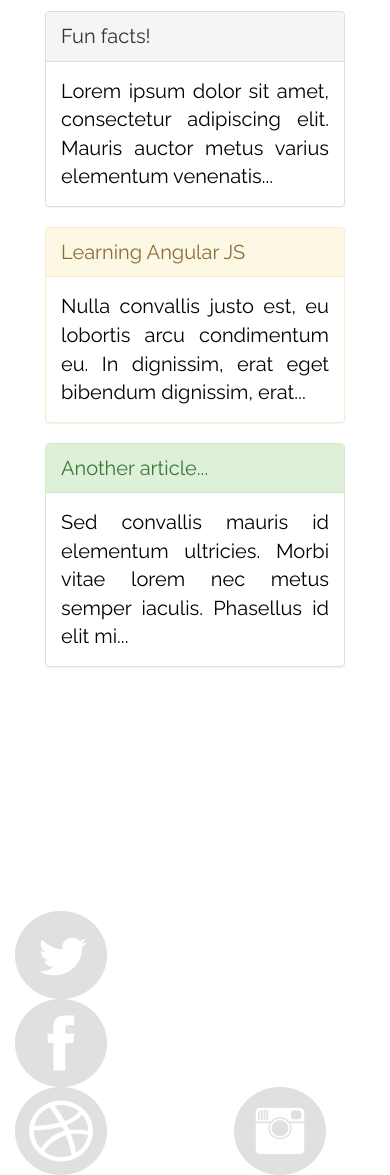
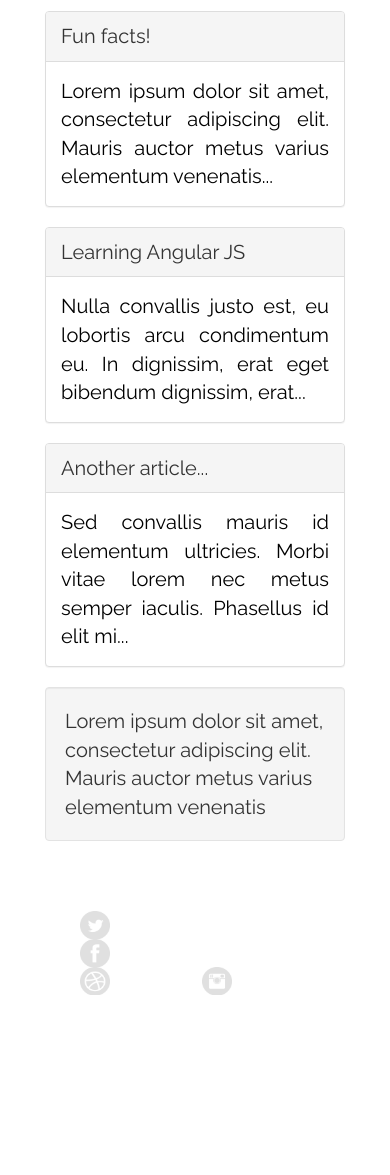
Before and after one commit to kovacssupki/ForumForYou, a website: page public/index.html at #/login in a window 390 px wide. Shown: the part 521-1696 px from the top of the page. After the commit the page ends 1526 px from the top, so only its background shows below. Drawn offline with nearby package versions, Linux system fonts and the light colour scheme; some packages are replaced by stand-ins of ours; files that its build step writes are made by us from their sources; a script that the page names is missing.

Commit message:
added home controller, view-article, css responsive breakpoints

```diff
--- a/public/index.html
+++ b/public/index.html
@@ -12,18 +12,7 @@
     <!-- MAIN STYLE -->
     <link href="css/styles.css" rel="stylesheet"/>
     <!-- END MAIN STYLE -->
-    <style media="screen">
 
-    .affix {
-        top:0;
-        width: 100%;
-        z-index: 9999 !important;
-    }
-    .container-fluid.text-center{
-        background: url("assets/images/header-bg.jpg") 0 86% no-repeat;
-      height:450px;
-    }
-    </style>
 </head>
 
 <body ng-app="Blog" data-spy="scroll" data-target=".navbar">
@@ -48,10 +37,10 @@
     <script src="https://cdnjs.cloudflare.com/ajax/libs/angular-ui-bootstrap/1.0.3/ui-bootstrap-tpls.js"></script>
     <!-- APP -->
     <script src="../src/js/app.js"></script>
+    <script src="../src/js/controllers/homeCtrl.js"></script>
     <script src="../src/js/directives/footer.js"></script>
     <script src="../src/js/directives/header.js"></script>
     <script src="../src/js/directives/menu.js"></script>
-    <script src="../src/js/directives/stefan.js"></script>
     <!-- END APP -->
 
 </body>
--- a/public/views/directives/footer.html
+++ b/public/views/directives/footer.html
@@ -1,6 +1,6 @@
 <div class="container">
     <div class="row">
-        <ul class="social col-lg-offset-2 col-lg-8">
+        <ul class="social col-xs-offset-2 col-xs-8">
             <li class="twitter"><a href="https://twitter.com/"></a></li>
             <li class="facebook"><a href="https://www.facebook.com/"></a></li>
             <li class="dribbble"><a href="http://dribbble.com/"></a></li>
--- a/public/views/home.html
+++ b/public/views/home.html
@@ -1,14 +1,13 @@
 <div class="container">
-    <article class="panel panel-default">
-        <div class="panel-heading">Fun facts!</div>
-        <div class="panel-body text-justify"><a href="#articles/6">Lorem ipsum dolor sit amet, consectetur adipiscing elit. Mauris auctor metus varius elementum venenatis...</a></div>
-    </article>
-    <article class="panel panel-warning">
-        <div class="panel-heading">Learning Angular JS</div>
-        <div class="panel-body text-justify"><a href="#articles/5">Nulla convallis justo est, eu lobortis arcu condimentum eu. In dignissim, erat eget bibendum dignissim, erat...</a></div>
-    </article>
-    <article class="panel panel-success">
-        <div class="panel-heading">Another article...</div>
-        <div class="panel-body text-justify"><a href="#articles/4">Sed convallis mauris id elementum ultricies. Morbi vitae lorem nec metus semper iaculis. Phasellus id elit mi...</a></div>
-    </article>
+    <div class="row">
+        <div class="col-xs-12 col-sm-8">
+            <article class="panel panel-default" ng-repeat="recentArticle in recentArticles">
+                <div class="panel-heading">{{ recentArticle.title }}</div>
+                <div class="panel-body text-justify"><a href="#/articles/{{ recentArticle.id }}">{{ recentArticle.contentTrimmed }}</a></div>
+            </article>
+        </div>
+        <div class="col-xs-12 col-sm-4">
+            <div class="well">Lorem ipsum dolor sit amet, consectetur adipiscing elit. Mauris auctor metus varius elementum venenatis</div>
+        </div>
+    </div>
 </div>
--- a/src/js/app.js
+++ b/src/js/app.js
@@ -2,12 +2,17 @@ angular.module('Blog',['ui.router','ui.bootstrap'])
 .config(['$urlRouterProvider','$stateProvider',function($urlRouterProvider,$stateProvider){
       $stateProvider
       .state('home',{
-         url: '/',
-         templateUrl:'views/home.html'
+          url: '/',
+          templateUrl:'views/home.html',
+          controller: 'homeCtrl'
       })
       .state('articles',{
-         url: '/articles',
-         templateUrl:'views/articles.html'
+          url: '/articles',
+          templateUrl:'views/articles.html'
+      })
+      .state('viewArticle', {
+          url: '/articles/:id',
+          templateUrl: 'views/view-article.html'
       })
       .state('signup',{
          url:'/signup',
--- /dev/null
+++ b/src/js/controllers/homeCtrl.js
@@ -0,0 +1,19 @@
+angular.module('Blog').controller('homeCtrl', ['$scope', function($scope) {
+    $scope.recentArticles = [
+        {
+            title: 'Fun facts!',
+            contentTrimmed: 'Lorem ipsum dolor sit amet, consectetur adipiscing elit. Mauris auctor metus varius elementum venenatis...',
+            id: 1
+        },
+        {
+            title: 'Learning Angular JS',
+            contentTrimmed: 'Nulla convallis justo est, eu lobortis arcu condimentum eu. In dignissim, erat eget bibendum dignissim, erat...',
+            id: 2
+        },
+        {
+            title: 'Another article...',
+            contentTrimmed: 'Sed convallis mauris id elementum ultricies. Morbi vitae lorem nec metus semper iaculis. Phasellus id elit mi...',
+            id: 3
+        }
+    ];
+}]);
--- a/src/sass/_footer.scss
+++ b/src/sass/_footer.scss
@@ -11,13 +11,31 @@ custom-footer {
     li {
       float: left;
       margin-right: 127px;
+
+      @include media('>tablet', '<large desktop') {
+        margin-right: 95px;
+      }
+      @include media('<=tablet') {
+        margin-right: 92px;
+      }
     }
 
     a {
-      background-image: url(../assets/images/social.png);
+      background-image: url("../assets/images/social.png");
       height: 88px;
       width: 92px;
       display: block;
+
+      @include media('>tablet', '<large desktop') { //'from', 'to' (<, <=, >, >=)
+        height: 44px;
+        width: 46px;
+        background-size: 230px;
+      }
+      @include media('<=tablet') {
+        height: 28px;
+        width: 30px;
+        background-size: 150px;
+      }
     }
 
     .twitter {
--- a/src/sass/_include-media.scss
+++ b/src/sass/_include-media.scss
@@ -31,11 +31,11 @@
 /// @example scss - Creates a single breakpoint with the label `phone`
 ///  $breakpoints: ('phone': 320px);
 ///
-$breakpoints: (
-        'phone': 320px,
-        'tablet': 768px,
-        'desktop': 1024px
-) !default;
+//$breakpoints: (
+//        'phone': 320px,
+//        'tablet': 768px,
+//        'desktop': 1024px
+//) !default;
 
 
 ///
--- a/src/sass/styles.scss
+++ b/src/sass/styles.scss
@@ -1,14 +1,14 @@
+@import '_include-media';
 
-@import '_include-media';
+$turquoise:#31A5E7;
 
 $breakpoints: (
   'phone': 320px,
   'tablet': 768px,
   'desktop': 992px,
   'large desktop': 1200px
+) !default;
 
-) !default;
-$turquoise:#31A5E7;
 @mixin border-radius($radius:10px) {
   -webkit-border-radius: $radius;
      -moz-border-radius: $radius;
@@ -18,12 +18,23 @@ $turquoise:#31A5E7;
 }
 $images: '../assets/images';
 
-
 body {
   position: relative;
   font-family: 'Raleway', sans-serif;
   font-size: 20px;
 }
+
+.container-fluid.text-center {
+  background: url($images +"/header-bg.jpg") center 86% no-repeat;
+  height:450px;
+}
+
+.affix {
+  top:0;
+  width: 100%;
+  z-index: 9999 !important;
+}
+
 .navbar{
   &.navbar-default{
   // background-color: #1873BC;
```
Also changed, not shown: public/views/view-article.html (added, +1 -0 lines). Lines whose indentation alone changed are shown as unchanged.
